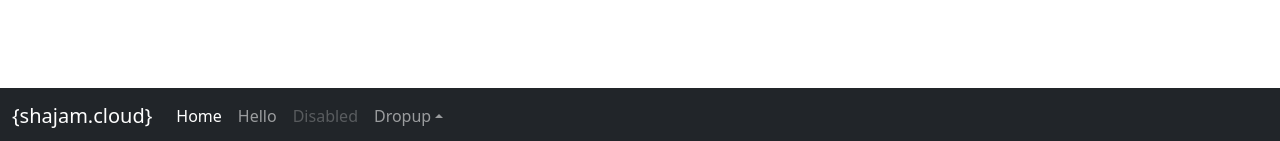
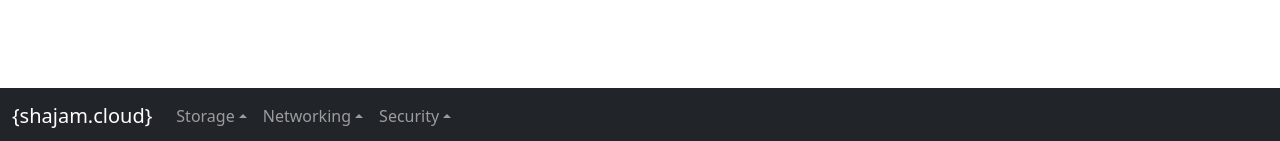
Before and after one commit to s-kazi/s-kazi.github.io, a Jekyll site: the page built from aws/s3/index.markdown, in a window 1280 px wide. Shown: the part 756-897 px from the top of the page. Built offline with Jekyll 4.4.1, drawn with Linux system fonts in a browser that asks for light colours; nearby versions of some CDN libraries.

Commit message:
Update footer.html

```diff
--- a/_includes/footer.html
+++ b/_includes/footer.html
@@ -1,4 +1,4 @@
-<div style="display: block; height: 50px;"></div>
+<div style="display: block; height: 60px;"></div>
 <nav class="navbar fixed-bottom navbar-expand-sm navbar-dark bg-dark">
     <div class="container-fluid">
       <a class="navbar-brand" href="/">{shajam.cloud}</a>
@@ -7,20 +7,35 @@
       </button>
       <div class="collapse navbar-collapse" id="navbarCollapse">
         <ul class="navbar-nav">
-          <li class="nav-item">
+          <!-- <li class="nav-item">
             <a class="nav-link active" aria-current="page" href="/">Home</a>
-          </li>
-          <li class="nav-item">
+          </li> -->
+          <!-- <li class="nav-item">
             <a class="nav-link" href="/hello/">Hello</a>
           </li>
           <li class="nav-item">
             <a class="nav-link disabled">Disabled</a>
+          </li> -->
+          <li class="nav-item dropup">
+            <a class="nav-link dropdown-toggle" href="#" data-bs-toggle="dropdown" aria-expanded="false">Storage</a>
+            <ul class="dropdown-menu">
+              <li><a class="dropdown-item" href="#">AWS S3</a></li>
+              <li><a class="dropdown-item" href="#">Another action</a></li>
+            </ul>
           </li>
           <li class="nav-item dropup">
-            <a class="nav-link dropdown-toggle" href="#" data-bs-toggle="dropdown" aria-expanded="false">Dropup</a>
+            <a class="nav-link dropdown-toggle" href="#" data-bs-toggle="dropdown" aria-expanded="false">Networking</a>
             <ul class="dropdown-menu">
-              <li><a class="dropdown-item" href="#">Action</a></li>
-              <li><a class="dropdown-item" href="#">Another action</a></li>
+              <li><a class="dropdown-item" href="#">AWS VPC</a></li>
+              <li><a class="dropdown-item" href="#">AWS CloudFront</a></li>
+              <li><a class="dropdown-item" href="#">Something else here</a></li>
+            </ul>
+          </li>
+          <li class="nav-item dropup">
+            <a class="nav-link dropdown-toggle" href="#" data-bs-toggle="dropdown" aria-expanded="false">Security</a>
+            <ul class="dropdown-menu">
+              <li><a class="dropdown-item" href="#">AWS WAF</a></li>
+              <li><a class="dropdown-item" href="#">AWS Security Hub</a></li>
               <li><a class="dropdown-item" href="#">Something else here</a></li>
             </ul>
           </li>
```
